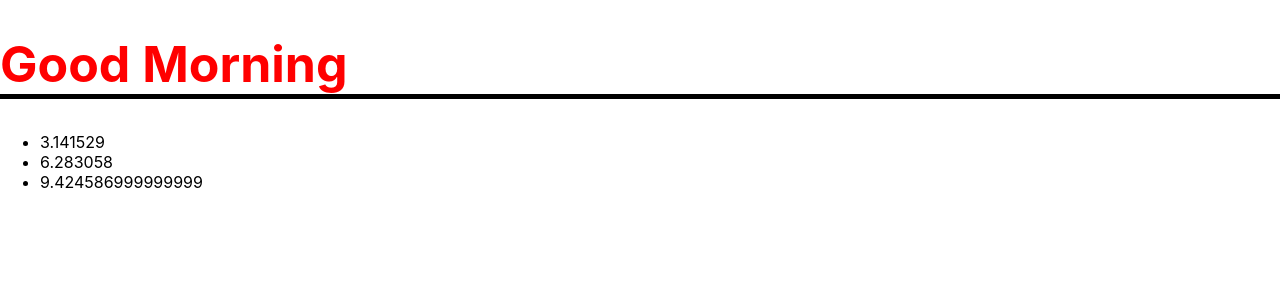
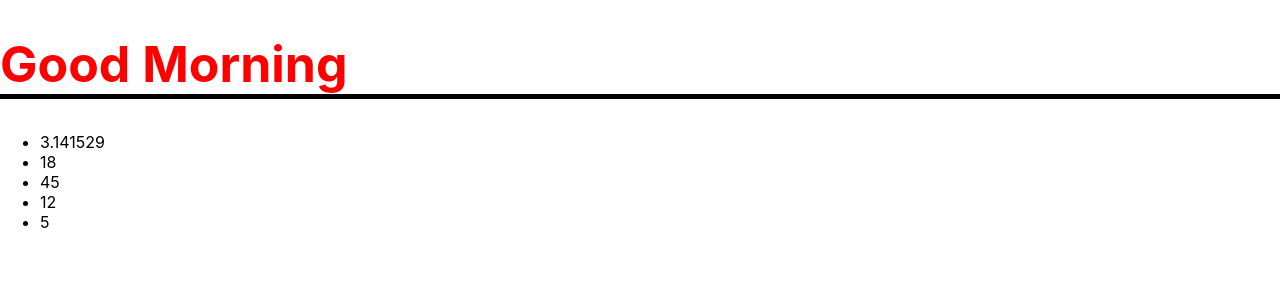
Before and after one commit to SapanSidhwani/intro-to-jsx, a React (Create React App) app: page / in a window 1280 px wide. Shown: the top 300 px of the page. Built offline with nearby package versions, Linux system fonts and the light colour scheme.

Commit message:
Javascript ES6 Import, Export and Modules Practice

```diff
--- a/src/App.js
+++ b/src/App.js
@@ -1,20 +1,6 @@
 import './App.css';
 import React from 'react';
-
-import PI, { doublePI, triplePI } from './Math';
-/*
-
-another way of using above line code
-
-import * as pi from './Math';
-
----- How to use it ------
-pi.PI()
-pi.doublePI()
-pi.triplePI()
-
-*/
-
+import PI, { add, multiply, subtract, divide } from './Math';
 import Heading from './components/Heading';
 
 function App() {
@@ -22,9 +8,11 @@ function App() {
     <>
       <Heading />
       <ul>
-          <li>{PI()}</li>
-          <li>{doublePI()}</li>
-          <li>{triplePI()}</li>
+        <li> {PI()} </li>
+        <li> {add(15, 3)} </li>
+        <li> {multiply(15, 3)} </li>
+        <li> {subtract(15, 3)} </li>
+        <li> {divide(15, 3)} </li>
       </ul>
     </>
   );
--- a/src/Math.js
+++ b/src/Math.js
@@ -1,16 +1,22 @@
 const PI = 3.141529;
 
 const Math = () => {
-  return ( PI );
-}
-
-const doublePI = () => {
-    return ( PI * 2 );
-}
-
-const triplePI = () => {
-    return (PI * 3);
-}
+    return (PI);
+};
 
 export default Math;
-export { doublePI, triplePI};
+
+const add = (num1, num2) => {
+    return num1 + num2;
+};
+const multiply = (num1, num2) => {
+    return num1 * num2;
+};
+const subtract = (num1, num2) => {
+    return num1 - num2;
+};
+const divide = (num1, num2) => {
+    return num1 / num2;
+};
+
+export { add, multiply, subtract, divide };
```
Lines whose indentation alone changed are shown as unchanged.
